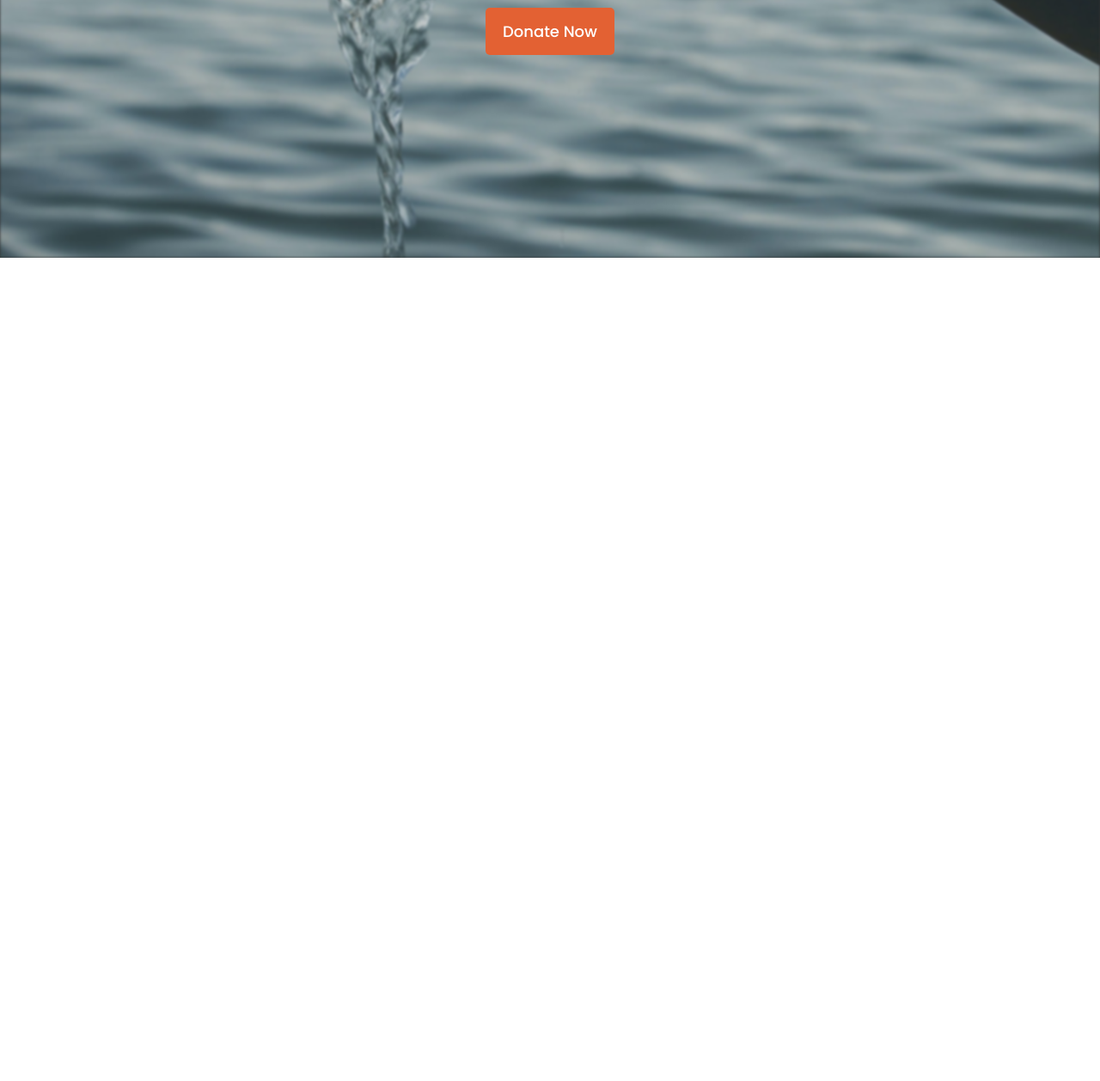
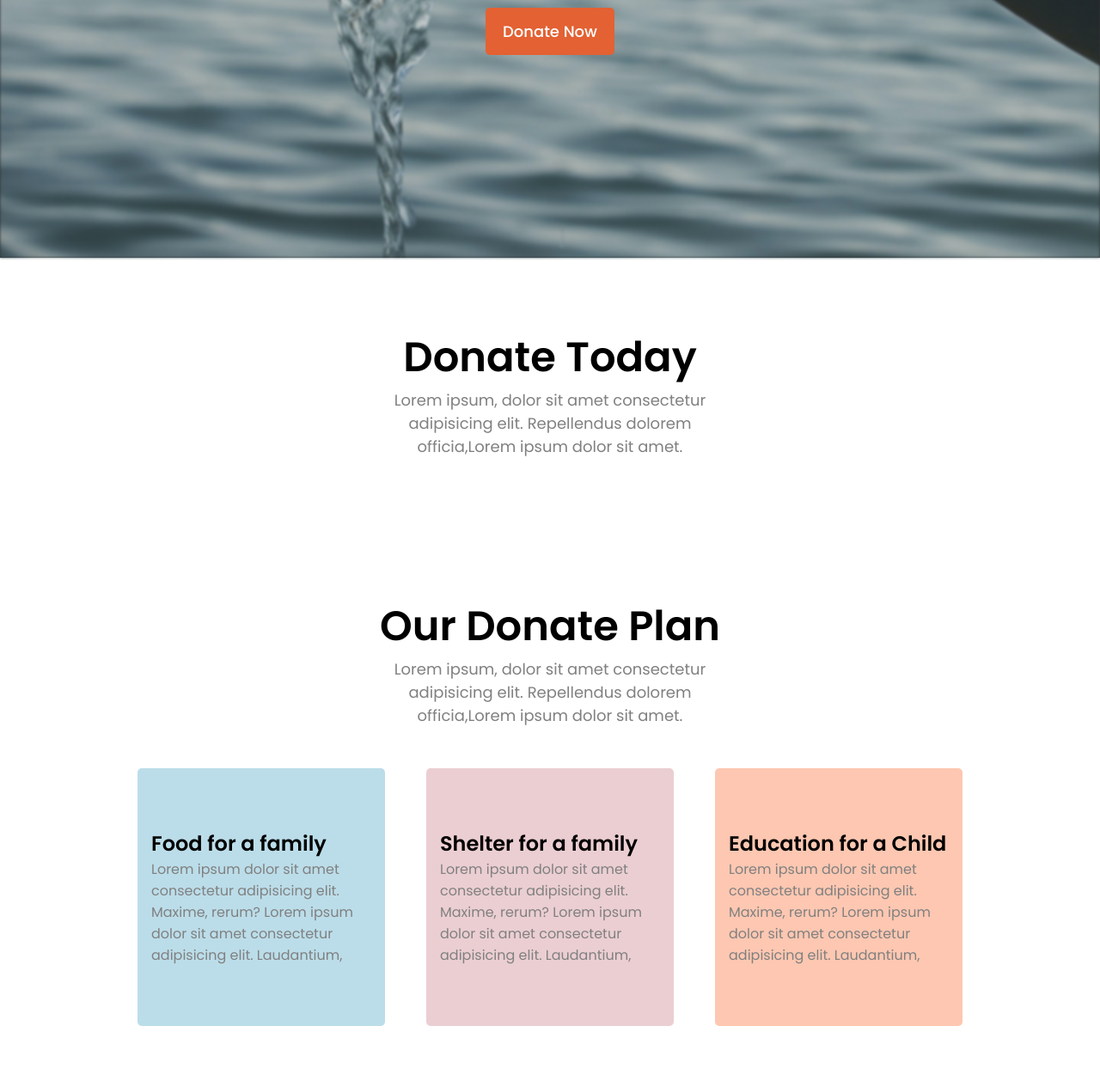
Before and after one commit to rijviislam/donate--today--clone, a plain HTML site: page index.html in a window 1280 px wide. Shown: the part 500-1758 px from the top of the page at 86% size. Before the commit the page ends 800 px from the top, so only its background shows below. Drawn offline with nearby package versions, Linux system fonts and the light colour scheme.

Commit message:
cmplt part four

```diff
--- a/index.html
+++ b/index.html
@@ -25,6 +25,37 @@
         </div>
     </div>
 </section>
+<section class="donate__section section">
+<div class="section__content">
+    <div class="section__title">Donate Today</div>
+    <div class="section__summery">Lorem ipsum, dolor sit amet consectetur adipisicing elit. Repellendus dolorem officia,Lorem ipsum dolor sit amet.</div>
+</div>
+</section>
+<section class="info__section section">
+    <div class="section__content">
+    <div class="section__title">Our Donate Plan</div>
+    <div class="section__summery">Lorem ipsum, dolor sit amet consectetur adipisicing elit. Repellendus dolorem officia,Lorem ipsum dolor sit amet.</div>
+</div>
+<div class="section__items">
+    <div class="row">
+        <div class="item">
+            <div class="item__title">Food for a family</div>
+            <div class="item__summery">Lorem ipsum dolor sit amet consectetur adipisicing elit. Maxime, rerum? Lorem ipsum dolor sit amet consectetur adipisicing elit. Laudantium,</div>
+        </div>
+
+        <div class="item">
+            <div class="item__title">Shelter for a family</div>
+            <div class="item__summery">Lorem ipsum dolor sit amet consectetur adipisicing elit. Maxime, rerum? Lorem ipsum dolor sit amet consectetur adipisicing elit. Laudantium,</div>
+        </div>
+
+        <div class="item">
+            <div class="item__title">Education for a Child</div>
+            <div class="item__summery">Lorem ipsum dolor sit amet consectetur adipisicing elit. Maxime, rerum? Lorem ipsum dolor sit amet consectetur adipisicing elit. Laudantium,</div>
+        </div>
+    </div>
+
+</div>
+</section>
 </body>
 
 </html>
--- a/style.css
+++ b/style.css
@@ -8,6 +8,9 @@ a {
 }
 body {
     font-family: 'Poppins', sans-serif
+}
+.section {
+    padding: 3rem 10rem;
 }
 .hero__section {
     width: 100%;
@@ -68,3 +71,57 @@ body {
     color: #fff;
     border-radius: 5px;
 }
+.section__content {
+    padding: 2rem 5rem;
+    display: flex;
+    flex-direction: column;
+    align-items: center;
+    justify-content: center;
+    text-align: center;
+}
+.section__title {
+    font-size: 3rem;
+    font-weight: 600;
+}
+.section__summery {
+    font-size: 18px;
+    color: gray;
+    width: 50%;
+}
+.info__section .section__items {
+    width: 100%;
+    padding: 1rem 0;
+}
+.info__section .row {
+    width: 100%;
+    display: flex;
+    align-items: center;
+    justify-content: space-between;
+
+}
+.info__section .item{
+    min-height: 300px;
+    padding: 1rem;
+    border-radius: 5px;
+    background-color: #eee;
+    width: 30%;
+    display: flex;
+    flex-direction: column;
+    justify-content: center;
+}
+.info__section .item:nth-child(1) {
+    background-color: rgb(187, 221, 233);
+}
+.info__section .item:nth-child(2) {
+    background-color: rgb(235, 206, 210);
+}
+.info__section .item:nth-child(3) {
+    background-color: rgb(253, 199, 177);
+}
+.info__section .item__title {
+    font-size: 1.5rem;
+    font-weight: 600;
+}
+.info__section .item__summery {
+ color: gray;
+}
```
